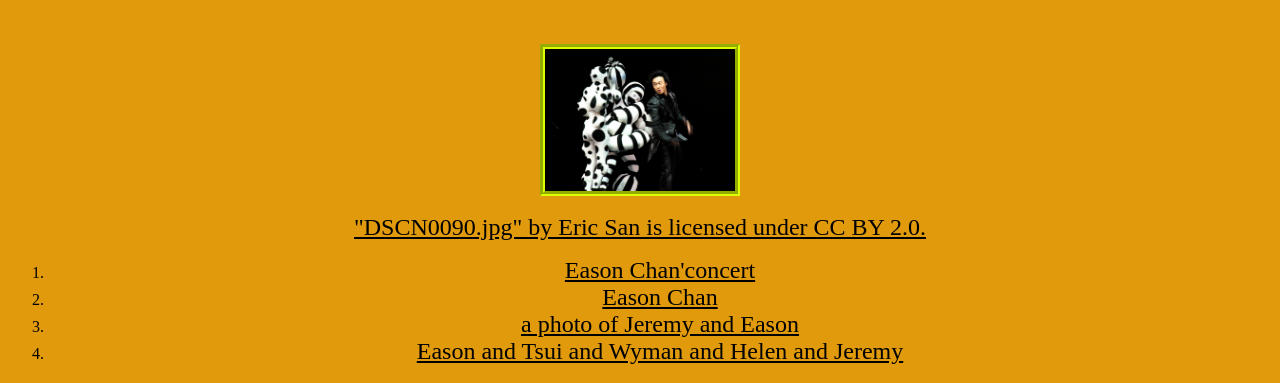
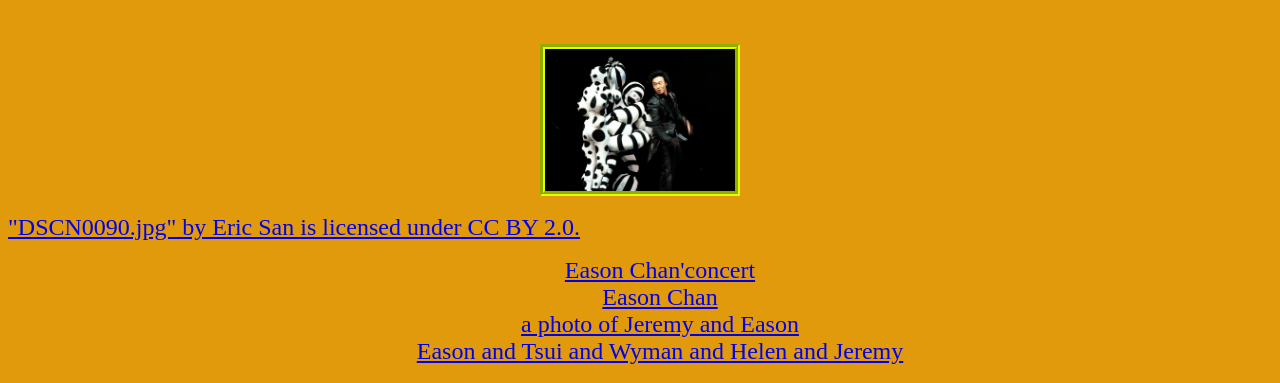
Before and after one commit to victorzhengchen/Eason, a plain HTML site: page index.html in a window 1280 px wide. Shown: the part 417-800 px from the top of the page. Drawn offline with Linux system fonts and the light colour scheme.

Commit message:
Update design.css

```diff
--- a/design.css
+++ b/design.css
@@ -1,6 +1,7 @@
 body{background-color: #E19A0B;}
 h1{font-family: Apple Chancery; text-align: center; font-size: 60pt;border-style: groove;  border-width: 10px;border-color: #91160E ;padding: 10px; border-right: 10px;}
 p{font-family: Apple Chancery; text-align: center; font-size: 48pt;}
-a{font-family: Apple Chancery;text-align: left; font-size: 18pt; color: black; display: block; text-align: center;}
+a{font-family: Apple Chancery;text-align: left; font-size: 18pt; color: display: block; text-align: center;}
+ol{text-align: center; list-style-type: none;}
 img{display: block;margin-left: auto;margin-right: auto;width: 15%;}
 img{border-style: groove; border-width: 5px;border-color: #DEFF00;}
```
